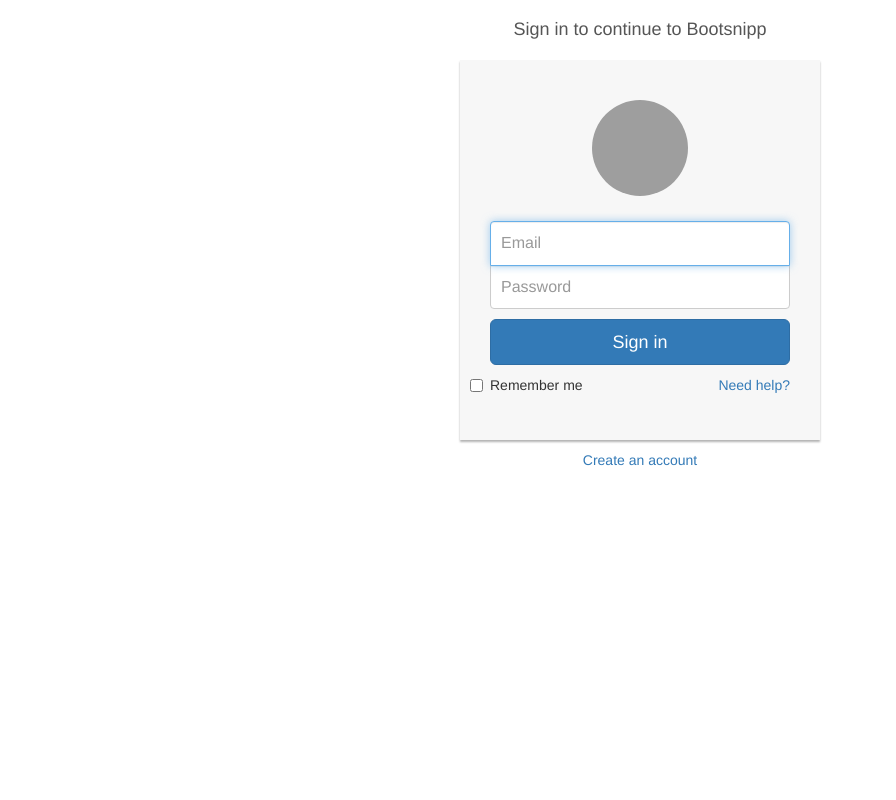
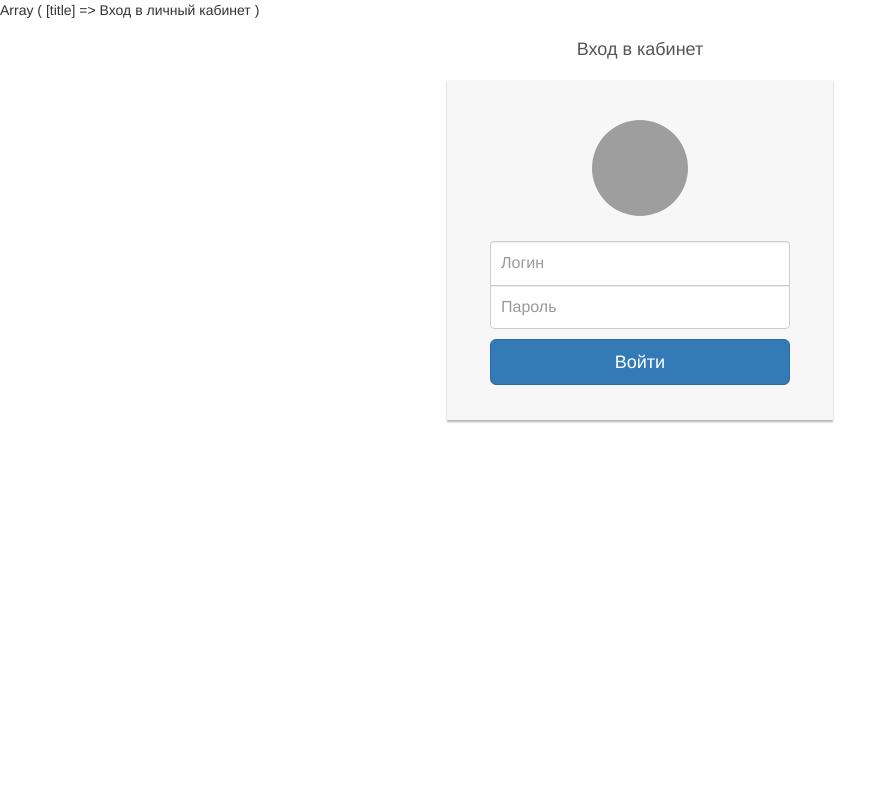
Before and after one commit to maratreason/PHP-MVC-APP-test, a PHP site: page / in a window 1280 px wide. Shown: the whole page, without its empty margins (0-896 px from the left). Run offline with PHP 8.4, Linux system fonts and the light colour scheme; grey boxes are pictures that could not be loaded.

Commit message:
mvc app3

```diff
--- a/conf/config.php
+++ b/conf/config.php
@@ -2,9 +2,9 @@
 
 // echo $_SERVER['DOCUMENT_ROOT'];
 
-// define ("ROOT", "D:/server/OSPanel/domains/www/mvc-app");
+define ("ROOT", "d:/server/OSPanel/domains/mvc-app.ru");
 // define ("ROOT", "D:/server/OSPanel/domains/mvc-app");
-define ("ROOT", $_SERVER['DOCUMENT_ROOT']);
+// define ("ROOT", $_SERVER['DOCUMENT_ROOT']);
 define ("CONTROLLER_PATH", ROOT . "/controllers/");
 define ("MODEL_PATH", ROOT . "/models/");
 define ("VIEW_PATH", ROOT . "/views/");
--- a/conf/route.php
+++ b/conf/route.php
@@ -26,8 +26,8 @@ class Routing {
 			/* Определяем контроллер */
 
 			if($route[1] != '') {
-				$controllerName = ucFirst($route[1]. "Controller");
-				$modelName = ucFirst($route[1]. "Model");
+				$controllerName = ucFirst($route[1] . "Controller");
+				$modelName = ucFirst($route[1] . "Model");
 			}
 
 			/* Будет подключен любой контроллер, либо по умолчанию, либо который определен */
--- a/controllers/IndexController.php
+++ b/controllers/IndexController.php
@@ -12,6 +12,18 @@ class IndexController extends Controller {
 	public function index() {
 		$this->pageData['title'] = "Вход в личный кабинет";
 		$this->view->render($this->pageTpl, $this->pageData);
+
+		if(!empty($_POST)) {
+			if(!$this->login()) {
+				$this->pageData['error'] = "Неправильный логин или пароль";
+			}
+		}
+	}
+
+	public function login() {
+		if(!$this->model->checkUser()) {
+			return false;
+		}
 	}
 
 }
--- a/css/style.css
+++ b/css/style.css
@@ -1,5 +1,18 @@
-.form-signin
-{
+html, body {
+    height: 100%;
+}
+
+.table-block {
+    display: table;
+    width: 100%;
+}
+
+.table-cell-block {
+    display: table-cell;
+    vertical-align: middle;
+}
+
+.form-signin {
     max-width: 330px;
     padding: 15px;
     margin: 0 auto;
--- a/js/script.js
+++ b/js/script.js
@@ -0,0 +1,17 @@
+$(document).ready(function() {
+
+	$("#form-signin").submit(function(e) {
+		e.preventDefault();
+
+		var login = $.trim($("#login").val());
+		var password = $.trim($("#password").val());
+
+		if(login == '' || password == '') {
+			$("img.profile-img").attr("src", "images/user-error.png");
+		} else {
+			$("img.profile-img").attr("src", "images/user-ok.png");
+			$(this).unbind().submit();
+		}
+	});
+
+});
--- a/models/IndexModel.php
+++ b/models/IndexModel.php
@@ -2,7 +2,28 @@
 
 class IndexModel extends Model {
 
+	public function checkUser() {
 
+		$login = $_POST['login'];
+		$password = $_POST['password'];
+
+		$sql = "SELECT * FROM users WHERE login = :login AND password = :password";
+
+		$stmt = $this->db->prepare($sql);
+		$stmt->bindValue(":login", $login, PDO::PARAM_STR);
+		$stmt->bindValue(":password", $password, PDO::PARAM_STR);
+		$stmt->execute();
+
+		$res = $stmt->fetch(PDO::FETCH_ASSOC);
+
+		if(!empty($res)) {
+			//
+			echo 'ok';
+		} else {
+			return false;
+		}
+
+	}
 
 }
 
--- a/views/main.tpl.php
+++ b/views/main.tpl.php
@@ -1,3 +1,4 @@
+<?php print_r($pageData); ?>
 <!DOCTYPE html>
 <html lang="en">
 <head>
@@ -13,26 +14,23 @@
 	<header></header>
 
 	<div id="content">
-		<div class="container">
-			<div class="row">
+		<div class="container table-block">
+			<div class="row table-cell-block">
 				<div class="col-sm-6 col-md-4 col-md-offset-4">
-					<h1 class="text-center login-title">Sign in to continue to Bootsnipp</h1>
+					<h1 class="text-center login-title">Вход в кабинет</h1>
 					<div class="account-wall">
 						<img class="profile-img" src="https://lh5.googleusercontent.com/-b0-k99FZlyE/AAAAAAAAAAI/AAAAAAAAAAA/eu7opA4byxI/photo.jpg?sz=120"
 						alt="">
-						<form class="form-signin">
-							<input type="text" class="form-control" placeholder="Email" required autofocus>
-							<input type="password" class="form-control" placeholder="Password" required>
+						<form class="form-signin" id="form-signin" method="POST">
+							<?php if(!empty($pageData['error'])): ?>
+								<p><?php echo $pageData['error']; ?></p>
+								<?php endif; ?>
+							<input type="text" class="form-control" name="login" id="login" placeholder="Логин" required>
+							<input type="password" class="form-control" name="password" id="password" placeholder="Пароль" required>
 							<button class="btn btn-lg btn-primary btn-block" type="submit">
-								Sign in</button>
-								<label class="checkbox pull-left">
-									<input type="checkbox" value="remember-me">
-									Remember me
-								</label>
-								<a href="#" class="pull-right need-help">Need help? </a><span class="clearfix"></span>
+								Войти</button>
 							</form>
 						</div>
-						<a href="#" class="text-center new-account">Create an account </a>
 					</div>
 				</div>
 			</div>
```
Also changed, not shown: .htaccess (added), images/user-error.png (added), images/user-ok.png (added).
